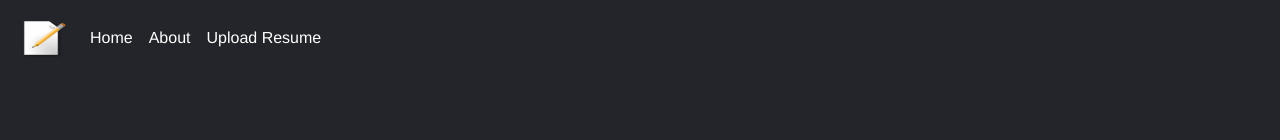
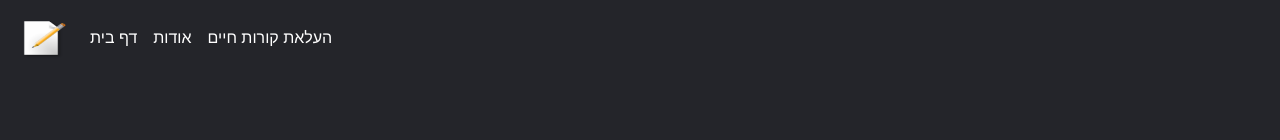
Before and after one commit to TomerPacific/resume-reviewer, a Vue app: page / in a window 1280 px wide. Shown: the top 140 px of the page. Built offline with nearby package versions, Linux system fonts and the light colour scheme; no server answers.

Commit message:
resume-reviewer language support in appNav

```diff
--- a/src/components/AppNav.vue
+++ b/src/components/AppNav.vue
@@ -1,15 +1,15 @@
 <template>
   <header dir="ltr">
-    <b-navbar toggleable="lg" fill>
+    <b-navbar toggleable="lg">
     <b-navbar-brand>
       <img src="../assets/logo.png" id="logo">
     </b-navbar-brand>
     <b-navbar-toggle target="nav-collapse"></b-navbar-toggle>
     <b-collapse id="nav-collapse" is-nav>
       <b-navbar-nav>
-        <b-nav-item to="/">Home</b-nav-item>
-        <b-nav-item to="/about">About</b-nav-item>
-        <b-nav-item to="/file">Upload Resume</b-nav-item>
+        <b-nav-item to="/">{{ language === HEBREW_LANGUAGE ? 'דף בית' : 'Home' }}</b-nav-item>
+        <b-nav-item to="/about">{{ language === HEBREW_LANGUAGE ? 'אודות' : 'About' }}</b-nav-item>
+        <b-nav-item to="/file">{{ language === HEBREW_LANGUAGE ? 'העלאת קורות חיים' : 'Upload Resume' }}</b-nav-item>
       </b-navbar-nav>
 
       <!-- Right aligned nav items -->
@@ -112,6 +112,9 @@ export default {
     background-color: #24252A;
   }
 
+  header {
+    text-align: center;
+  }
   #logo {
     width: 50px;
     height: 50px;
```
